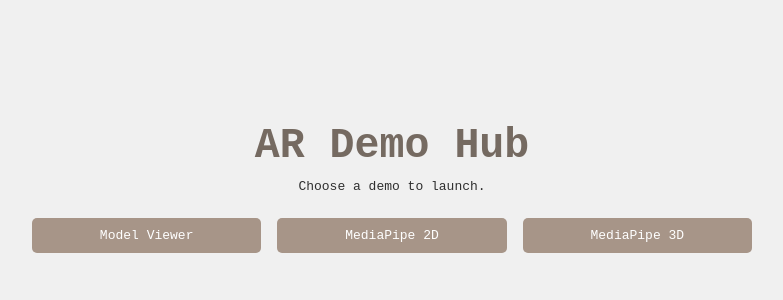
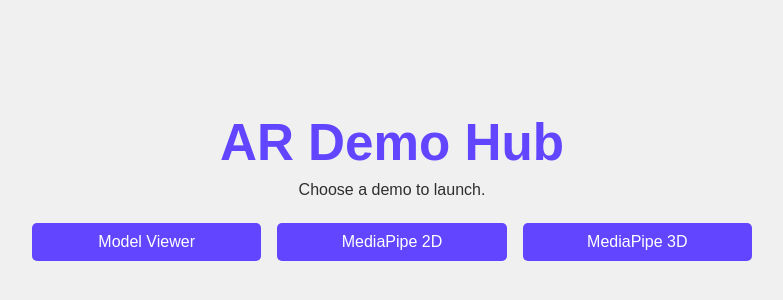
Before and after one commit to frog-spain/virtual-tryon, a React (Vite) app: page / in a window 1280 px wide. Shown: the part 212-512 px from the top of the page, without its empty margins (248-1031 px from the left). Built offline with nearby package versions, Linux system fonts and the light colour scheme.

Commit message:
feat: make general style more modern

```diff
--- a/src/index.css
+++ b/src/index.css
@@ -1,8 +1,17 @@
 :root {
-  font-family: monospace;
+  --primary-color: #6145ff;
+  --lighter-color: #f370ff;
+  --cream-color: #f0f0f0;
+  --gradient: linear-gradient(
+    350deg,
+    var(--primary-color) 6.96%,
+    var(--lighter-color) 107.25%
+  );
+
+  font-family: "Lexend Deca", sans-serif;
   font-weight: 400;
   color: rgb(47, 47, 47);
-  background-color: #f0f0f0;
+  background-color: var(--cream-color);
 }
 
 * {
@@ -18,8 +27,7 @@ body {
 }
 
 h1 {
-  font-family: monospace;
-  color: #756a61;
+  color: var(--primary-color);
   font-size: 3.2em;
   line-height: 1.1;
   text-align: center;
@@ -43,20 +51,20 @@ h1 {
 .back-button {
   align-self: flex-start;
 
-  color: #756a61;
+  color: var(--primary-color);
   text-decoration: none;
 
   &:hover {
-    color: #5c4b45;
+    color: var(--primary-color);
   }
 }
 
 .option-button.active {
-  background-color: #5c4b45;
+  background-color: var(--primary-color);
 }
 
 .hotspot {
-  background-color: #f0f0f0;
+  background-color: var(--cream-color);
   padding: 4px 8px;
   border-radius: 4px;
 }
@@ -82,19 +90,18 @@ model-viewer {
 
 .option-button {
   padding: 10px 20px;
-  background-color: #a79588;
+  background: var(--primary-color);
   border: none;
   border-radius: 5px;
 
   color: white;
-  font-family: monospace;
   text-decoration: none;
 
   transition: all 0.3s ease;
   cursor: pointer;
 
   &:hover {
-    background-color: #8f7f72;
+    background: var(--lighter-color);
   }
 }
 
```
